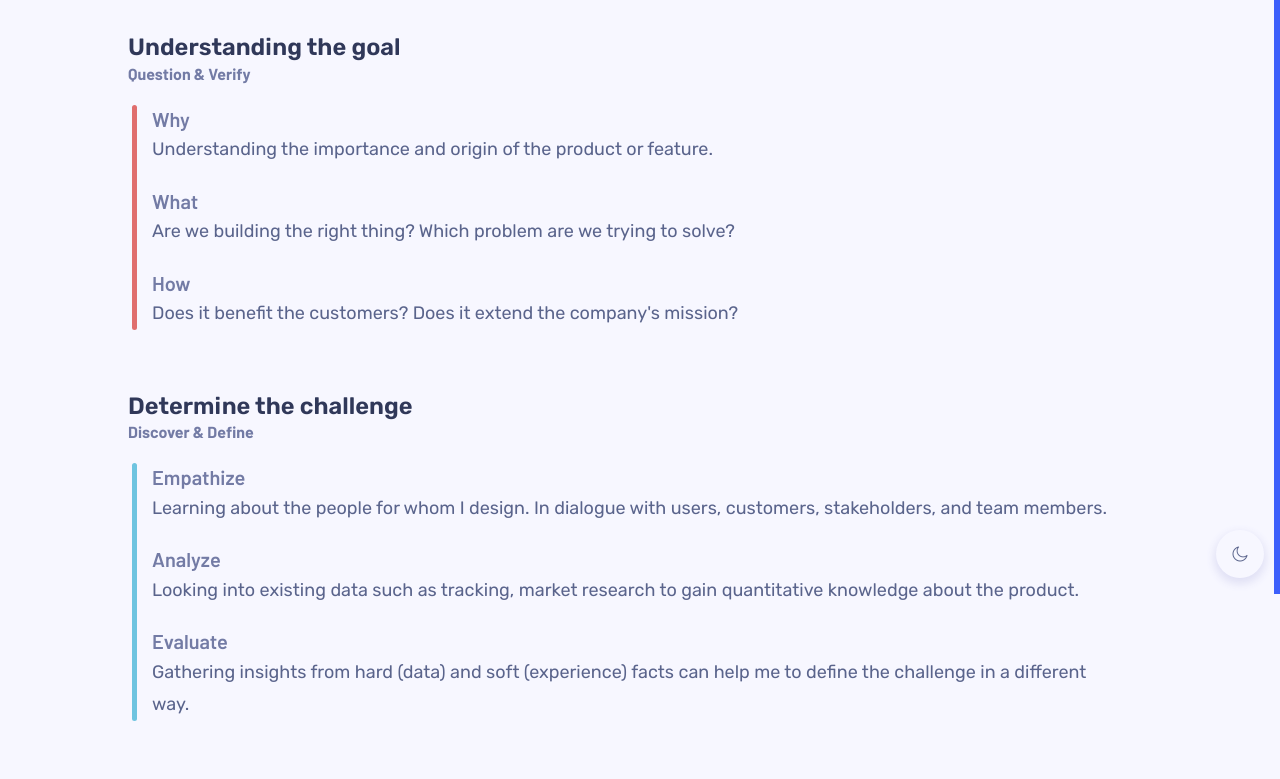
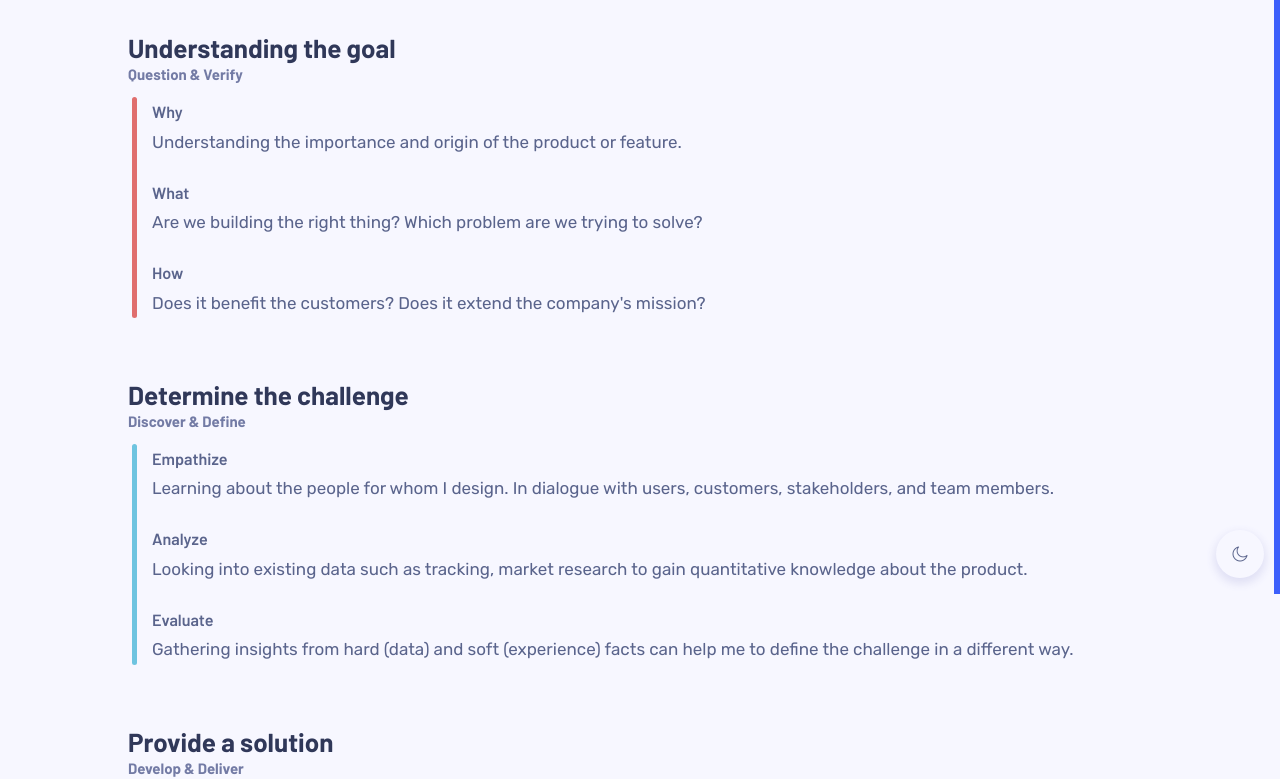
Before and after one commit to speziCola/portfolio, a Gatsby site: page /whatido in a window 1280 px wide. Shown: the part 206-985 px from the top of the page. Built offline with nearby package versions, Linux system fonts and the light colour scheme; Gatsby itself is replaced by a stand-in of ours.

Commit message:
typo polish

```diff
--- a/src/layout/about.scss
+++ b/src/layout/about.scss
@@ -27,35 +27,32 @@
           @extend %o-title-2;
           color: themed("font-color-1");
         }
+        &__h4 {
+          @extend %o-title-4;
+          color: themed("font-color-3");
+        }
       }
       &__h4 {
         @extend %o-title-4;
-        @extend %font-fade;
 
         &--bold {
-          font-weight: 600;
-          padding-bottom: 1.6rem;
-          color: themed("font-color-1");
+          padding-bottom: 0.8rem;
         }
       }
       &__credit {
         padding: 1.6rem 1.6rem 0;
-        font-family: $font-title;
-        font-weight: 600;
-        font-size: 1.2rem;
-        line-height: 2.4rem;
+        @extend %o-text-imprint;
         text-align: left;
         color: themed("text-footer");
         text-transform: uppercase;
-        @extend %font-fade;
 
         & a {
           padding-left: 0.8rem;
           color: themed("text-footer");
-          @extend %hoverspeed;
+          @extend %font-fade;
 
           &:hover {
-            @include hover-text;
+            @include link-hover-color;
           }
         }
       }
--- a/src/layout/button.scss
+++ b/src/layout/button.scss
@@ -32,7 +32,7 @@
     }
 
     &:hover {
-      @extend %hoverspeed;
+      @include link-hover-color;
       background: $primary;
       color: $base-2;
       box-shadow: 0 4px 8px 2px themed("shadow-1");
--- a/src/layout/font.scss
+++ b/src/layout/font.scss
@@ -48,6 +48,11 @@ $font-body: "Rubik", sans-serif;
 ::selection {
   color: $secondary;
 }
+
+@mixin link-hover-color {
+  color: themed("link-color-hover");
+}
+
 /* Title */
 %o-title-1 {
   @include themify($themes) {
@@ -85,10 +90,10 @@ $font-body: "Rubik", sans-serif;
 %o-title-2 {
   @include themify($themes) {
     font-family: $font-title;
-    @include font-size(28, 30);
-    @include line-height(32, 40);
+    font-size: 2.6rem;
+    line-height: 3.2rem;
     font-weight: 700;
-    color: themed("font-color-2");
+    color: themed("font-color-1");
     @extend %font-fade;
   }
 }
@@ -97,10 +102,10 @@ $font-body: "Rubik", sans-serif;
   @include themify($themes) {
     @include margin-bottom(8, 16);
     font-family: $font-body;
-    @include font-size(20, 26);
-    @include line-height(28, 34);
-    font-weight: 600;
-    color: themed("font-color-1");
+    @include font-size(17, 20);
+    line-height: 2.4rem;
+    font-weight: 700;
+    color: themed("font-color-3");
     @extend %font-fade;
   }
 }
@@ -108,10 +113,10 @@ $font-body: "Rubik", sans-serif;
 %o-title-4 {
   @include themify($themes) {
     font-family: $font-title;
-    @include font-size(20, 20);
-    @include line-height(26, 30);
-    font-weight: 700;
-    color: themed("font-color-3");
+    @include font-size(15, 17);
+    @include line-height(24, 33);
+    font-weight: 600;
+    color: themed("font-color-2");
     @extend %font-fade;
   }
 }
@@ -120,24 +125,14 @@ $font-body: "Rubik", sans-serif;
   @include themify($themes) {
     @include margin-bottom(8, 16);
     font-family: $font-title;
-    font-size: 1.6rem;
-    line-height: 2.4rem;
-    font-weight: 600;
+    font-size: 1.5rem;
+    line-height: 2.0rem;
+    font-weight: 700;
     color: themed("font-color-3");
     @extend %font-fade;
   }
 }
 
-%o-title-6 {
-  @include themify($themes) {
-    font-family: $font-title;
-    font-size: 1.6rem;
-    line-height: 2rem;
-    font-weight: 700;
-    color: themed("font-color-3");
-    @extend %font-fade;
-  }
-}
 /* Text-Body */
 %o-text {
   @include themify($themes) {
@@ -148,13 +143,13 @@ $font-body: "Rubik", sans-serif;
       font-weight: 400;
       text-align: left;
       color: themed("font-color-2");
-      @include font-size(18, 18);
-      @include line-height(28, 36);
+      font-size: 1.7rem;
+      @include line-height(28, 32);
       @extend %font-fade;
 
       & span {
         font-family: $font-title;
-        font-weight: 700;
+        font-weight: 600;
         color: themed("font-color-3");
         text-transform: uppercase;
       }
@@ -165,18 +160,30 @@ $font-body: "Rubik", sans-serif;
     }
     &-link {
       font-family: $font-body;
-      @include font-size(16, 18);
-      line-height: 3.2rem;
-      font-weight: 700;
-      color: themed("font-color-1");
+      font-size: 1.7rem;
+      @include line-height(28, 32);
+      font-weight: 600;
+      color: themed("font-color-2");
       text-align: left;
+      @extend %font-fade;
+
+      &:hover {
+        @include link-hover-color;
+      }
     }
-    &-small {
+    &-info {
       font-family: $font-body;
-      @include font-size(12, 14);
-      @include line-height(16, 24);
+      font-size: 1.5rem;
+      line-height: 2.4rem;
       font-weight: 400;
       color: themed("font-color-1");
+      @extend %font-fade;
+    }
+    &-imprint {
+      font-family: $font-title;
+      font-weight: 600;
+      font-size: 1.2rem;
+      line-height: 2.0rem;
       @extend %font-fade;
     }
   }
@@ -186,8 +193,8 @@ $font-body: "Rubik", sans-serif;
 %o-text-intro-body {
   @include themify($themes) {
     font-family: $font-body;
-    @include font-size(18, 20);
-    @include line-height(28, 34);
+    @include font-size(17, 20);
+    @include line-height(28, 36);
     color: themed("font-color-2");
     @extend %font-fade;
   }
@@ -196,8 +203,8 @@ $font-body: "Rubik", sans-serif;
 %o-text-intro-link {
   @include themify($themes) {
     font-family: $font-body;
-    @include font-size(20, 22);
-    @include line-height(32, 34);
+    font-size: 2rem;
+    line-height: 3.6rem;
     color: themed("primary");
     font-weight: 600;
     @extend %font-fade;
@@ -209,18 +216,7 @@ $font-body: "Rubik", sans-serif;
 
 
 
-
 /* OLD */
-/* Hover */
-%hoverspeed {
-  transition: all $time-1 ease-in-out;
-}
-
-@mixin hover-text {
-  @extend %hoverspeed;
-  color: themed("link-color-hover");
-}
-
 /* Nav Links */
 %nav-links {
   @include themify($themes) {
@@ -230,10 +226,10 @@ $font-body: "Rubik", sans-serif;
     font-weight: 700;
     color: themed("color-link-first");
     text-align: left;
-    @extend %hoverspeed;
+    @extend %font-fade;
 
     &:hover {
-      @include hover-text;
+      @include link-hover-color;
     }
   }
 }
@@ -244,10 +240,10 @@ $font-body: "Rubik", sans-serif;
     @include font-size(18, 22);
     color: $primary;
     font-weight: 600;
-    @extend %hoverspeed;
+    @extend %font-fade;
 
     &:hover {
-      @include hover-text;
+      @include link-hover-color;
     }
   }
 }
--- a/src/layout/footer.scss
+++ b/src/layout/footer.scss
@@ -31,7 +31,7 @@
       }
 
       &:hover {
-        @extend %hoverspeed;
+        @include link-hover-color;
         cursor: pointer;
         @media only screen and (max-width: 800px) {
           box-shadow: none;
--- a/src/layout/mobilemenu.scss
+++ b/src/layout/mobilemenu.scss
@@ -13,7 +13,7 @@
       line-height: 3.2rem;
       color: themed("text-first");
       text-align: left;
-      @extend %hoverspeed;
+      @extend %font-fade;
     }
     @media only screen and (max-width: 800px) {
       display: block;
--- a/src/layout/navbar.scss
+++ b/src/layout/navbar.scss
@@ -45,7 +45,7 @@
         }
 
         & a {
-          @extend %nav-links;
+          @extend %o-text-link;
         }
       }
     }
--- a/src/layout/navbarback.scss
+++ b/src/layout/navbarback.scss
@@ -8,10 +8,10 @@
       width: calc(5.6rem + (80 - 56) * (100vw - 320px) / (2560 - 320));
       border-radius: 100%;
       box-sizing: border-box;
-      @extend %hoverspeed;
+      @extend %font-fade;
 
       &:hover {
-        @extend %hoverspeed;
+        @include link-hover-color;
         background: $primary;
         box-shadow: 0 4px 8px 2px themed("shadow-1");
         & i {
--- a/src/layout/social.scss
+++ b/src/layout/social.scss
@@ -29,12 +29,12 @@
       display: inline-flex;
       align-items: center;
       color: themed("color-link-second");
-      @extend %hoverspeed;
+      @extend %font-fade;
 
       img {
         filter: invert(37%) sepia(38%) saturate(407%) hue-rotate(191deg)
           brightness(97%) contrast(93%);
-        @extend %hoverspeed;
+        @extend %font-fade;
       }
 
       &:hover {
--- a/src/layout/template.scss
+++ b/src/layout/template.scss
@@ -4,6 +4,9 @@
 
 .o-title-2 {
   @extend %o-title-2;
+  &--bottom-2 {
+    margin-bottom: 2.4rem;
+  }
 }
 
 .o-title-3 {
@@ -23,11 +26,6 @@
 
 .o-title-5 {
   @extend %o-title-5;
-}
-
-.o-title-6 {
-  @extend %o-title-6;
-  @include mb(16, 24);
 }
 
 .o-text-body {
--- a/src/layout/timestamp.scss
+++ b/src/layout/timestamp.scss
@@ -7,26 +7,26 @@
 
     &__time {
       margin-bottom: 1.2rem;
-      @extend %o-title-6;
+      @extend %o-title-5;
       color: themed("primary");
       @extend %font-fade;
     }
 
     &__title {
-      display: inline;
-      @extend %o-title-4;
+      @extend %o-title-3;
+      margin-bottom: 0;
       color: themed("font-color-1");
     }
     &__type {
       margin-bottom: 0.8rem;
-      @extend %o-title-6;
+      @extend %o-title-5;
     }
     &__infos {
       display: block;
       font-family: $font-body;
       font-weight: 400;
-      @include font-size(16, 16);
-      @include line-height(26, 28);
+      font-size: 1.7rem;
+      line-height: 2.8rem;
       color: themed("text-first");
       @extend %font-fade;
     }
--- a/src/layout/whatido.scss
+++ b/src/layout/whatido.scss
@@ -18,7 +18,7 @@
     }
 
     & h4 {
-      @extend %o-text-small;
+      @extend %o-text-info;
       color: themed("font-color-2");
       text-align: center;
     }
--- a/src/layout/workpreview.scss
+++ b/src/layout/workpreview.scss
@@ -87,7 +87,7 @@
     }
 
     &__title {
-      @extend %o-title-3;
+      @extend %o-title-2;
       margin-bottom: 0;
 
       &:hover {
@@ -97,7 +97,7 @@
 
     &__subtitle {
       margin-bottom: 0.8rem;
-      @extend %o-title-6;
+      @extend %o-title-5;
     }
 
     &__info {
--- a/src/pages/about.js
+++ b/src/pages/about.js
@@ -47,7 +47,7 @@ const About = () => (
               />
               <div>
                 <h3 className="sidebar__card__profile__h3">Chris Kuhrt</h3>
-                <h4 className="sidebar__card__h4">Product designer</h4>
+                <h4 className="sidebar__card__profile__h4">Product designer</h4>
               </div>
             </div>
 
--- a/src/pages/whatido.js
+++ b/src/pages/whatido.js
@@ -21,8 +21,8 @@ const Work = () => (
     </header>
     {/* Content */}
     <div className="o-container">
-    <h2 className="o-title-3 u-no-bottom">Understanding the goal</h2>
-      <h3 className="o-title-6">Question & Verify</h3>
+    <h2 className="o-title-2 u-no-bottom">Understanding the goal</h2>
+      <h3 className="o-title-5">Question & Verify</h3>
       <div className="u-list-border u-list-border--red">
         <h4 className="o-title-4">Why</h4>
         <p className="o-text-body">
@@ -37,8 +37,8 @@ const Work = () => (
           Does it benefit the customers? Does it extend the company's mission?
         </p>
       </div>
-      <h2 className="o-title-3 u-no-bottom">Determine the challenge</h2>
-      <h3 className="o-title-6">Discover & Define</h3>
+      <h2 className="o-title-2 u-no-bottom">Determine the challenge</h2>
+      <h3 className="o-title-5">Discover & Define</h3>
       <div className="u-list-border u-list-border--blue">
         <h4 className="o-title-4">Empathize</h4>
         <p className="o-text-body">
@@ -56,8 +56,8 @@ const Work = () => (
           help me to define the challenge in a different way.
         </p>
       </div>
-      <h2 className="o-title-3 u-no-bottom">Provide a solution</h2>
-      <h3 className="o-title-6">Develop & Deliver</h3>
+      <h2 className="o-title-2 u-no-bottom">Provide a solution</h2>
+      <h3 className="o-title-5">Develop & Deliver</h3>
       <div className="u-list-border u-list-border--green">
         <h4 className="o-title-4">Brainstorm</h4>
         <p className="o-text-body">
@@ -80,7 +80,7 @@ const Work = () => (
         </p>
       </div>
       <div className="c-spacer-2"></div>
-      <h2 className="o-title-3">Technical Skills</h2>
+      <h2 className="o-title-2 o-title-2--bottom-2">Technical Skills</h2>
       <p className="o-text-body">
         I'm a Hybrid Designer. I also like to work with front-end code,
         designing and creating things is a passion of mine. I often spend my
```
